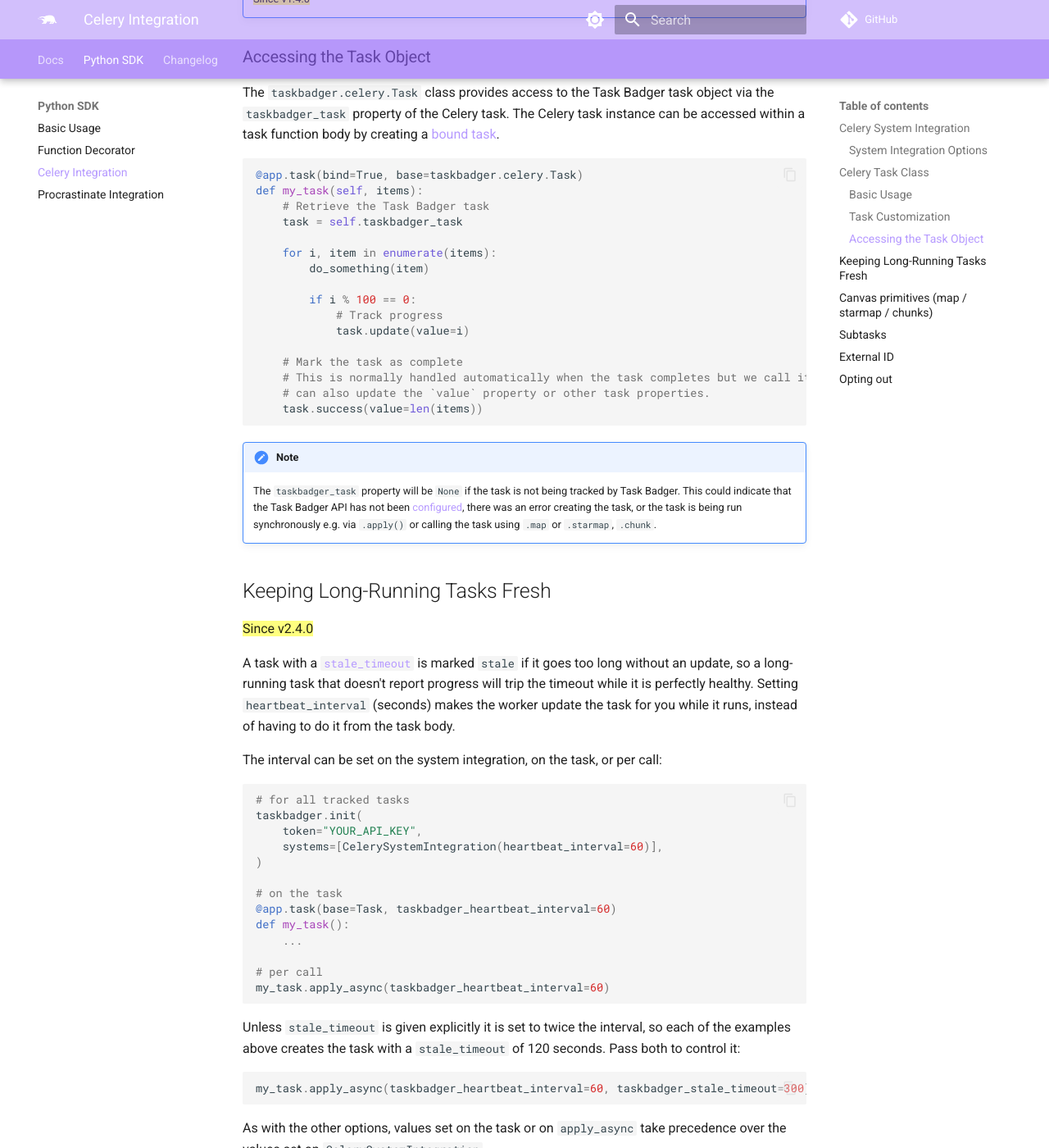
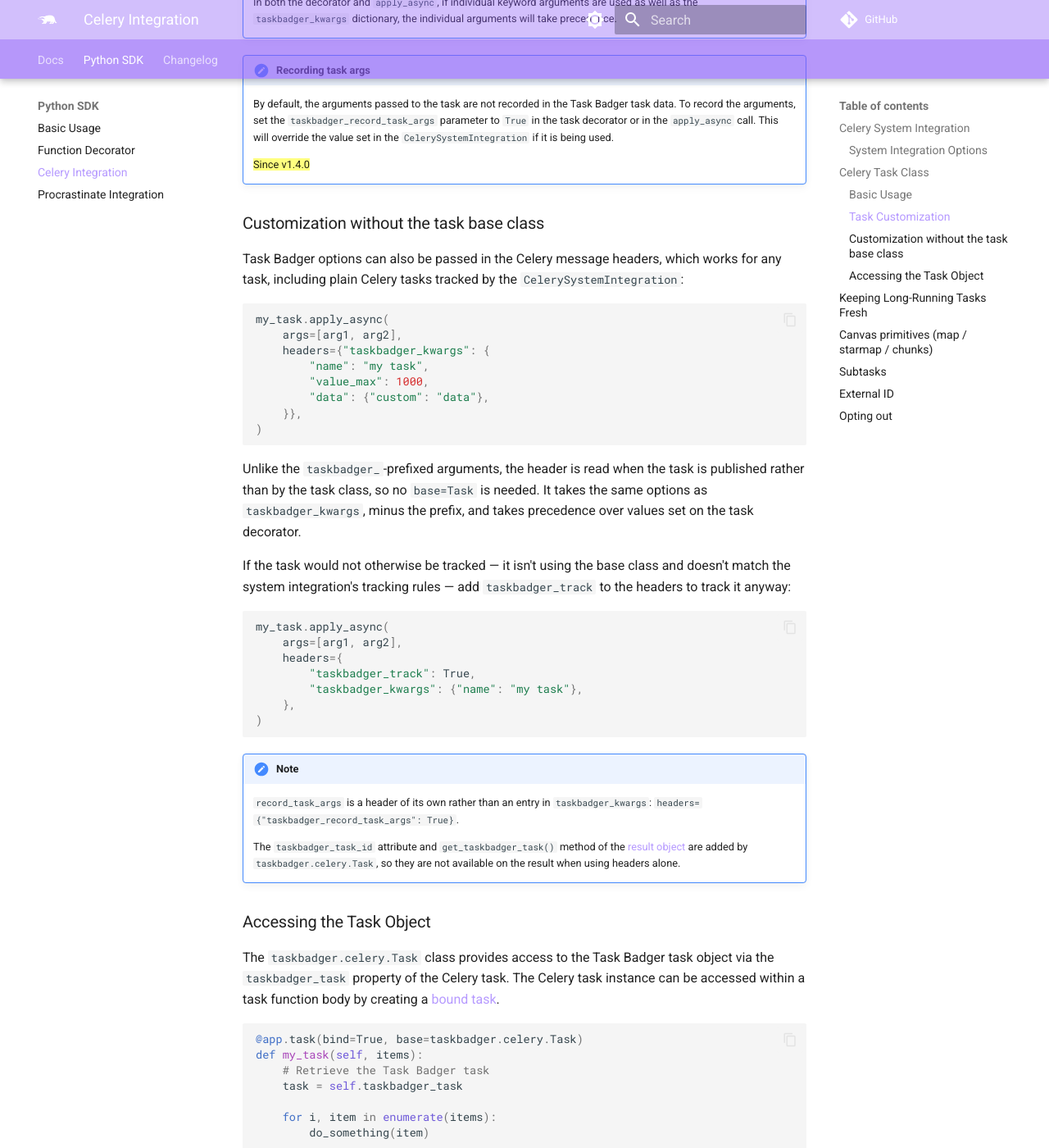
Before and after one commit to taskbadger/taskbadger-docs, an MkDocs documentation site: the page built from docs/python-celery.md, in a window 1280 px wide and 1400 px high, scrolled down 3347 px. Shown: the whole window at 82% size. Built offline with MkDocs 1.6.1 and Material for MkDocs 9.7.7, drawn with Linux system fonts in a browser that asks for light colours; comment, search, counter and statistics services are not loaded; some of the changed text lies outside the part shown.

Commit message:
Note that taskbadger_ apply_async args need base=Task, document headers alternative
Co-Authored-By: Claude Opus 5 (1M context) <noreply@anthropic.com>

````diff
--- a/docs/python-celery.md
+++ b/docs/python-celery.md
@@ -19,7 +19,7 @@ task that is executed by the Celery workers (except the internal Celery tasks),
 
 ```python
 import taskbadger
-from taskbadger.systems import CelerySystemIntegration
+from taskbadger.systems.celery import CelerySystemIntegration
 
 taskbadger.init(
     token="YOUR_API_KEY",
@@ -107,8 +107,18 @@ The Task Badger task will also be updated when the task completes.
 ### Task Customization
 
 You can pass additional parameters to the Task Badger `Task` class which will be used when creating the task.
-This can be done by passing keyword arguments prefixed with `taskbadger_` to the `.appy_async()` function or
+This can be done by passing keyword arguments prefixed with `taskbadger_` to the `.apply_async()` function or
 to the task decorator.
+
+!!! warning "`taskbadger_` arguments require the task base class"
+
+    It is `taskbadger.celery.Task` that intercepts `taskbadger_`-prefixed arguments to `apply_async`, so
+    they only work on tasks declared with `base=Task`. On a plain Celery task they are silently ignored:
+    the task still publishes, and is still tracked if the
+    [system integration](#celery-system-integration) tracks it, but the options have no effect.
+
+    To customize a task that is tracked by the system integration alone, pass the options in the
+    message headers instead — see [Customization without the task base class](#customization-without-the-task-base-class).
 
 ```python
 # using the task decorator
@@ -150,6 +160,48 @@ my_task.apply_async(args=[arg1, arg2], taskbadger_kwargs={
 
     ==Since v1.4.0==
 
+
+### Customization without the task base class
+
+Task Badger options can also be passed in the Celery message headers, which works for any task,
+including plain Celery tasks tracked by the `CelerySystemIntegration`:
+
+```python
+my_task.apply_async(
+    args=[arg1, arg2],
+    headers={"taskbadger_kwargs": {
+        "name": "my task",
+        "value_max": 1000,
+        "data": {"custom": "data"},
+    }},
+)
+```
+
+Unlike the `taskbadger_`-prefixed arguments, the header is read when the task is published rather than
+by the task class, so no `base=Task` is needed. It takes the same options as `taskbadger_kwargs`, minus
+the prefix, and takes precedence over values set on the task decorator.
+
+If the task would not otherwise be tracked — it isn't using the base class and doesn't match the system
+integration's tracking rules — add `taskbadger_track` to the headers to track it anyway:
+
+```python
+my_task.apply_async(
+    args=[arg1, arg2],
+    headers={
+        "taskbadger_track": True,
+        "taskbadger_kwargs": {"name": "my task"},
+    },
+)
+```
+
+!!! note
+
+    `record_task_args` is a header of its own rather than an entry in `taskbadger_kwargs`:
+    `headers={"taskbadger_record_task_args": True}`.
+
+    The `taskbadger_task_id` attribute and `get_taskbadger_task()` method of the
+    [result object](#basic-usage) are added by `taskbadger.celery.Task`, so they are not available on
+    the result when using headers alone.
 
 ### Accessing the Task Object
 
````
Also changed, not shown: docs/index.md (+1 -1 lines).
